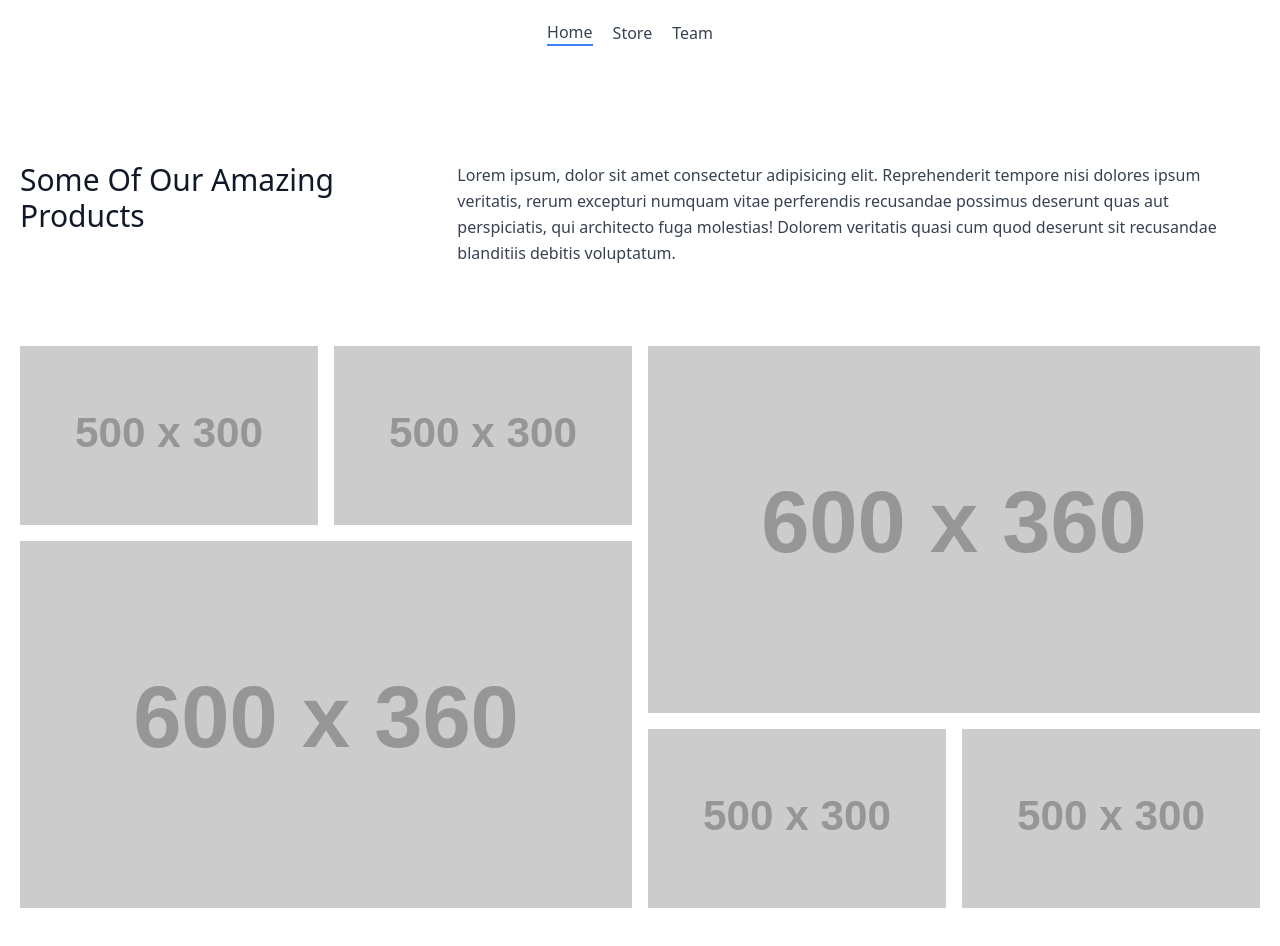
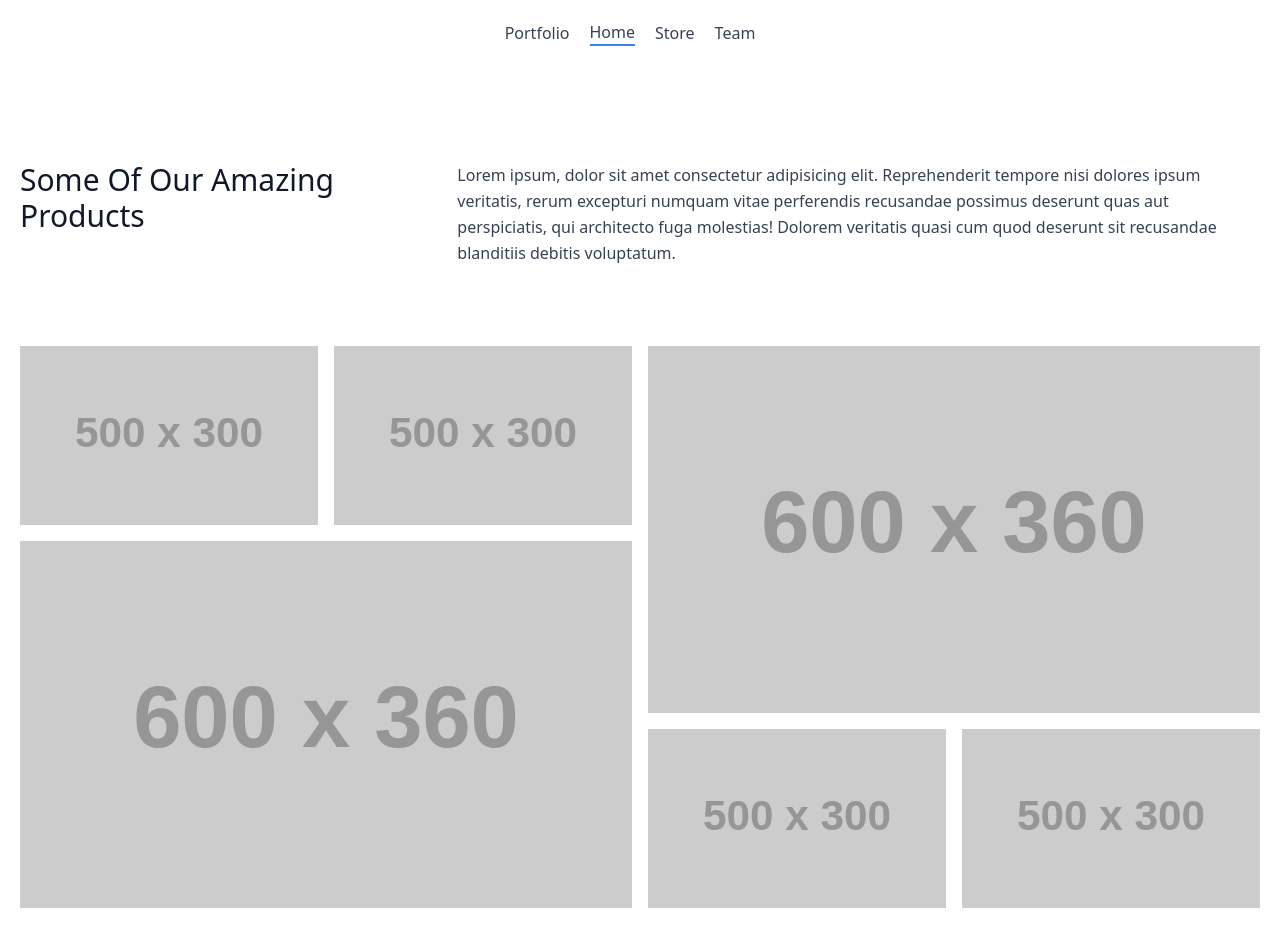
Before and after one commit to BRVIT/Shopping-cart, a website: page index.html in a window 1280 px wide. Drawn offline with nearby package versions, Linux system fonts and the light colour scheme; placeholder pictures from the web are drawn by us.

Commit message:
second commit

```diff
--- a/index.html
+++ b/index.html
@@ -17,6 +17,11 @@
         class="container mx-auto flex flex-wrap p-5 flex-col md:flex-row items-center justify-center"
       >
         <nav class="flex flex-wrap items-center text-base justify-center">
+          <a
+            class="mr-5 hover:text-gray-900"
+            href="https://bryan-vandas-personal-portfolio.netlify.app/"
+            >Portfolio</a
+          >
           <a
             class="mr-5 border-b-2 border-blue-500 hover:text-gray-900"
             href="index.html"
```
Also changed, not shown: store.html (+5 -0 lines), team.html (+5 -0 lines).
